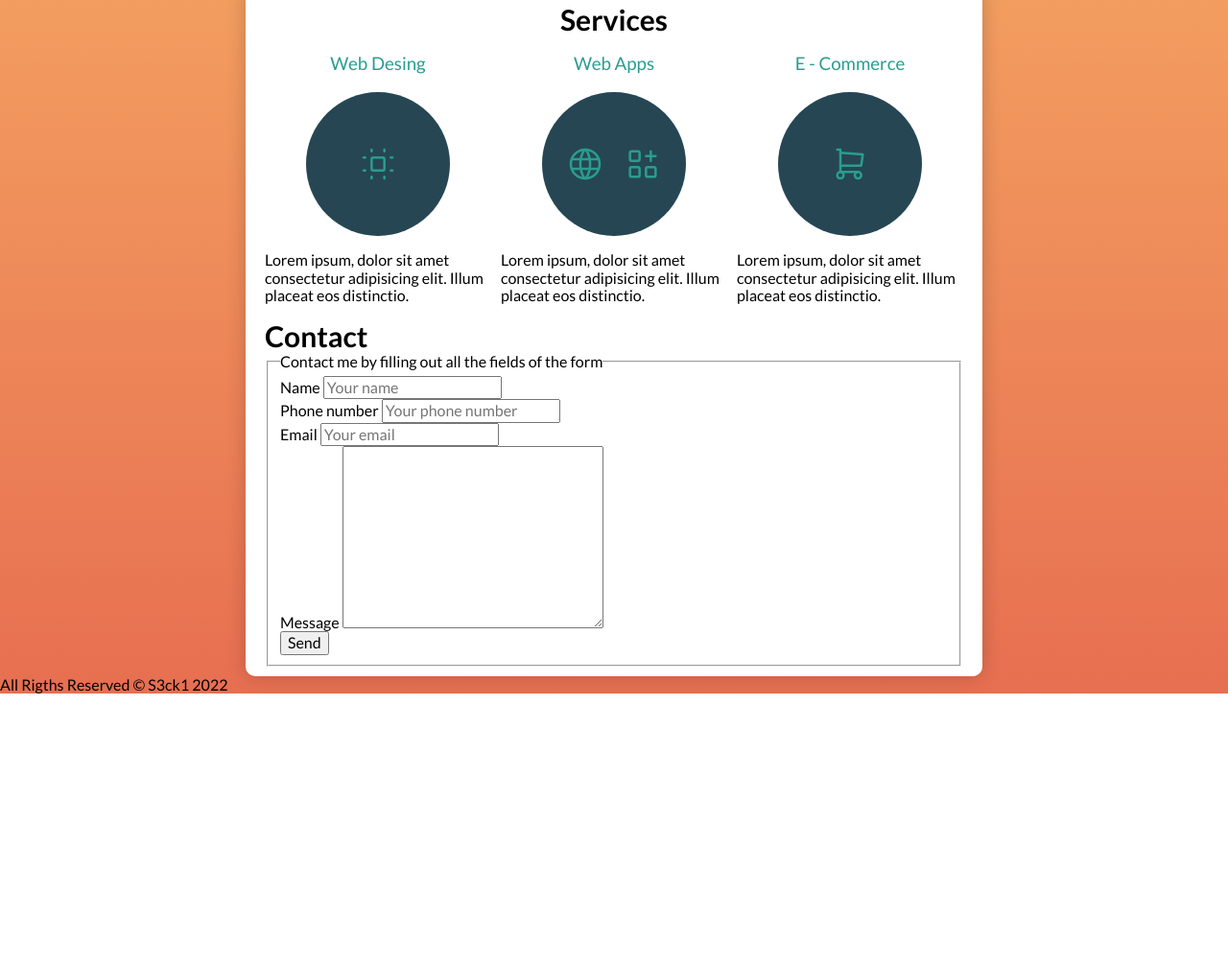
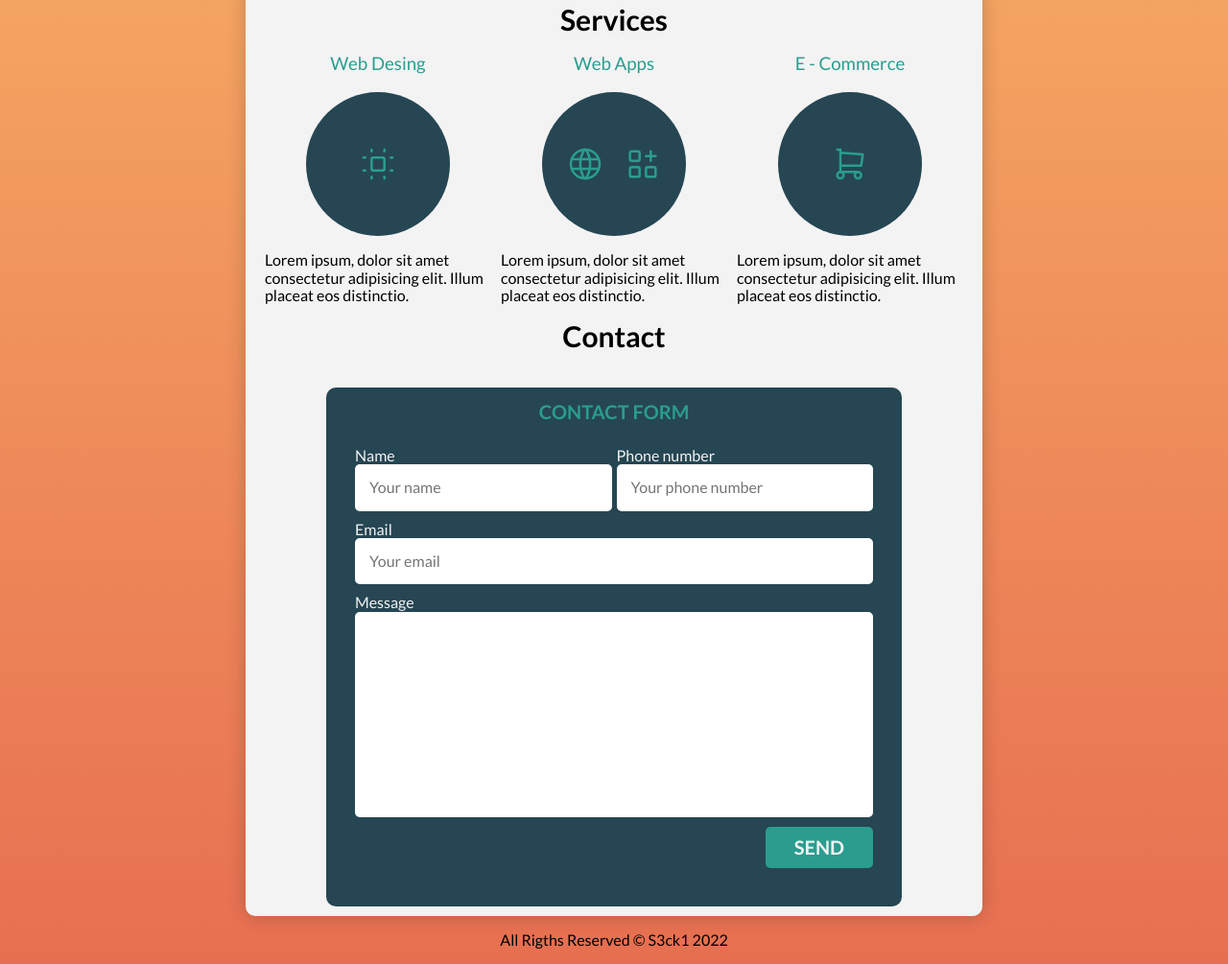
Before and after one commit to S3ck1/mywebpage, a plain HTML site: page index.html in a window 1280 px wide. Shown: the part 614-1619 px from the top of the page at 96% size. Before the commit the page ends 1337 px from the top, so only its background shows below. Drawn offline with Linux system fonts and the light colour scheme.

Commit message:
Contact form done

```diff
--- a/index.html
+++ b/index.html
@@ -171,34 +171,38 @@
           </div>
         </section>
       </main>
-      <section>
+      <section class="form-container">
         <h2>Contact</h2>
         <form>
           <fieldset>
             <legend>
-              Contact me by filling out all the fields of the form
+              Contact Form
             </legend>
-            <div>
-              <label>Name</label>
-              <input type="text" placeholder="Your name" />
+            <div class="form-section1">
+              <div class="input-group half-width">
+                <label>Name</label>
+                <input type="text" placeholder="Your name" />
+              </div>
+              <div class="input-group half-width">
+                <label>Phone number</label>
+                <input type="text" placeholder="Your phone number" />
+              </div>
             </div>
-            <div>
-              <label>Phone number</label>
-              <input type="text" placeholder="Your phone number" />
-            </div>
-            <div>
+            <div class="input-group">
               <label>Email</label>
               <input type="text" placeholder="Your email" />
             </div>
-            <div>
+            <div class="input-group">
               <label>Message</label>
               <textarea cols="30" rows="10"></textarea>
             </div>
-            <input type="submit" value="Send" />
+            <div class="btn-area">
+              <input type="submit" value="Send" class = "btn send-btn"/>
+            </div>
           </fieldset>
         </form>
       </section>
     </div>
-    <footer>All Rigths Reserved &copy; S3ck1 2022</footer>
+    <footer><p>All Rigths Reserved &copy; S3ck1 2022</p></footer>
   </body>
 </html>
--- a/styles/styles.css
+++ b/styles/styles.css
@@ -1,6 +1,6 @@
 :root {
   /*custom properties*/
-  --white: #ffffff;
+  --white: #f3f3f3;
   --black: #000000;
   --darkblue: #264653;
   --cian: #2a9d8f;
@@ -178,3 +178,71 @@ header {
   align-items: center;
   gap: 2rem;
 }
+
+.form-container {
+  display: flex;
+  flex-direction: column;
+  align-items: center;
+}
+
+fieldset {
+  background: var(--darkblue);
+  width: 60rem;
+  border-radius: 1rem;
+  border: none;
+  display: flex;
+  flex-direction: column;
+  gap: 1rem;
+  padding: 2.5rem 3rem 4rem 3rem;
+}
+
+legend {
+  margin: auto;
+  text-align: center;
+  margin-top: 1rem;
+  color: var(--cian);
+  text-transform: uppercase;
+  padding-top: 5rem;
+  font-weight: 700;
+  font-size: 2rem;
+}
+
+label {
+  color: var(--white);
+}
+.form-section1 {
+  display: flex;
+  gap: 0.5rem;
+}
+
+.input-group {
+  display: flex;
+  flex-direction: column;
+}
+
+.half-width {
+  width: 50%;
+}
+
+input, textarea {
+  padding: 1.5rem;
+  border-radius: 0.5rem;
+  border: none;
+}
+
+textarea {
+  resize: none;
+}
+
+.send-btn {
+  width: fit-content;
+}
+
+.btn-area{
+  display: flex;
+  justify-content:flex-end;
+}
+
+footer p {
+  text-align: center;
+}
```
